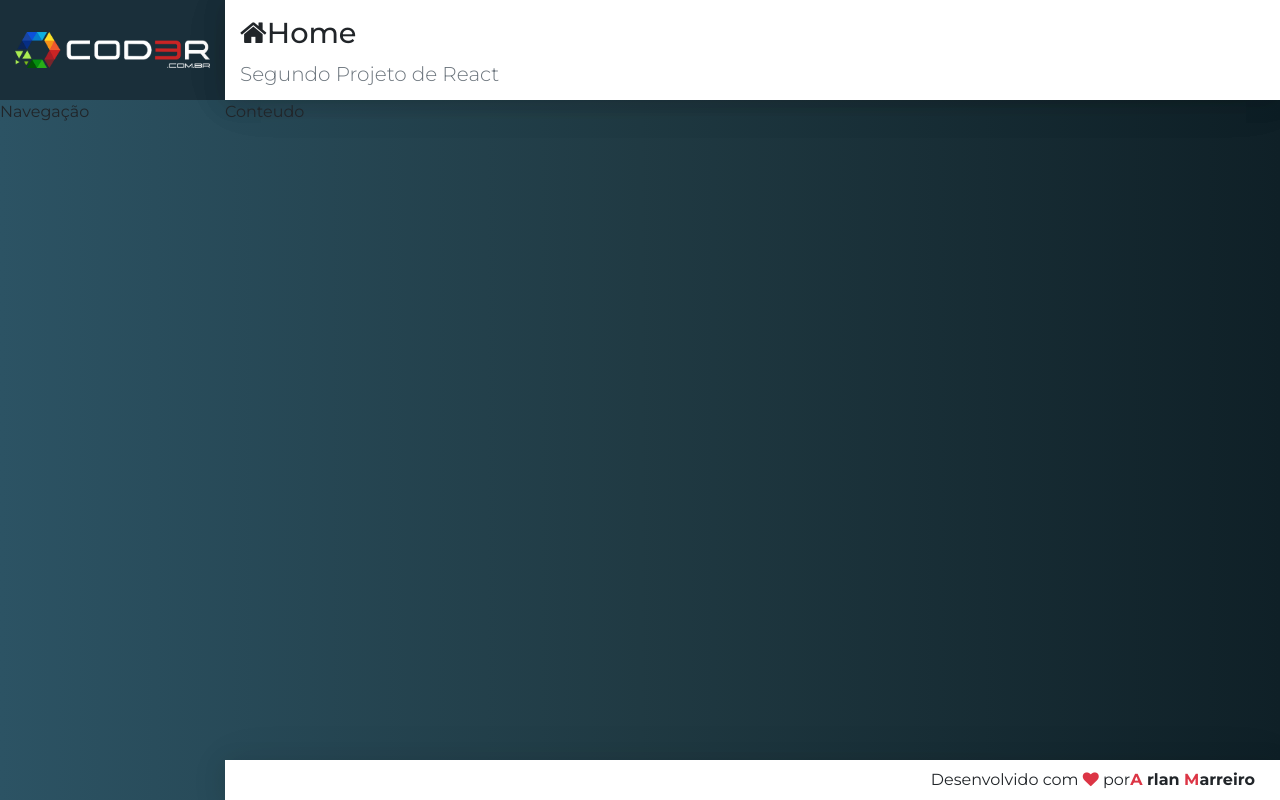
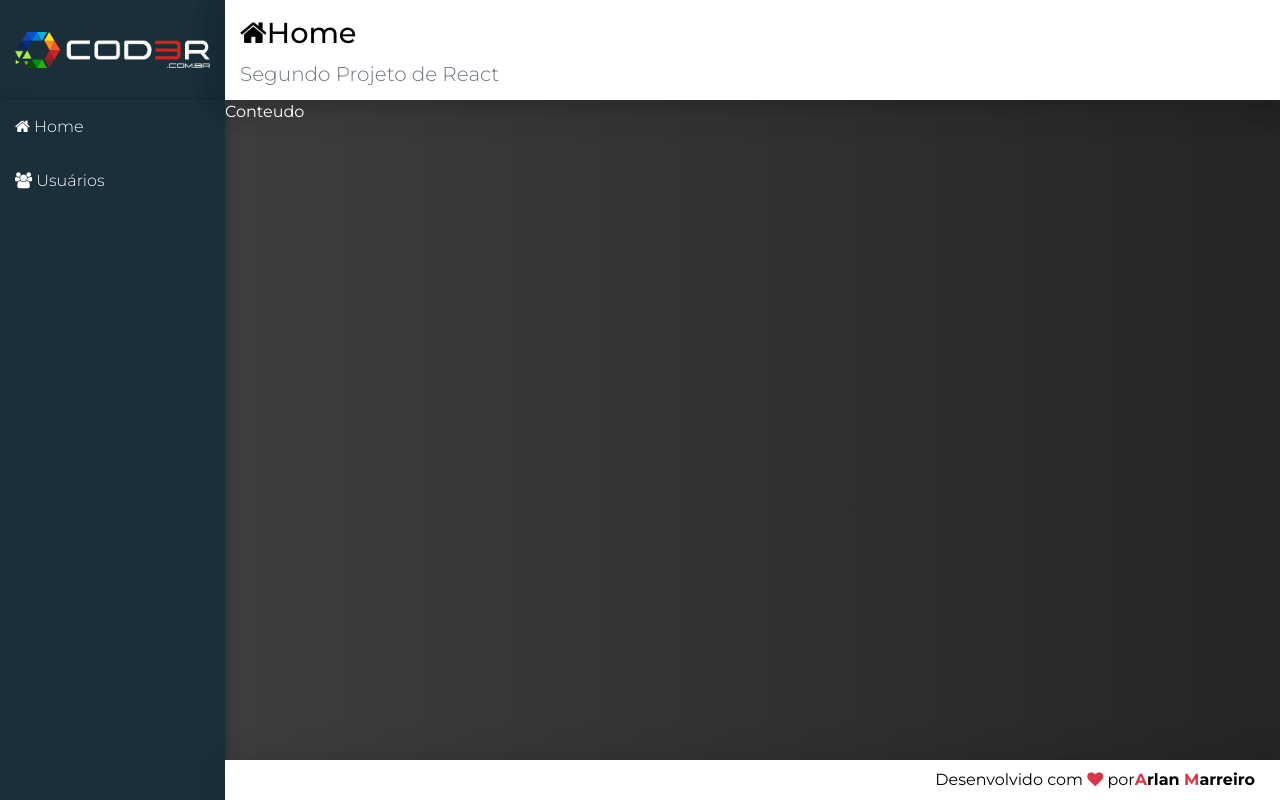
Before and after one commit to arlansonic/CodeBr, a React (Create React App) app in the folder React/crud/frontend/: page / in a window 1280 px wide. Built offline with nearby package versions, Linux system fonts and the light colour scheme.

Commit message:
Component Nav

```diff
--- a/React/crud/frontend/src/components/template/Footer.css
+++ b/React/crud/frontend/src/components/template/Footer.css
@@ -5,4 +5,5 @@
     padding: 0 25px;
     background-color: #fff;
     box-shadow: var(--shadow);
+    color: black;
 }
--- a/React/crud/frontend/src/components/template/Footer.jsx
+++ b/React/crud/frontend/src/components/template/Footer.jsx
@@ -6,6 +6,6 @@
     <footer className="footer">
         <span>
             Desenvolvido com  <i class="fa fa-heart text-danger"></i> por
-            <strong><span className="text-danger">A</span> rlan <span className="text-danger">M</span>arreiro</strong>
+            <strong><span className="text-danger">A</span>rlan <span className="text-danger">M</span>arreiro</strong>
         </span>
     </footer>
--- a/React/crud/frontend/src/components/template/Header.css
+++ b/React/crud/frontend/src/components/template/Header.css
@@ -1,5 +1,6 @@
 header.header{
     background-color: #fff;
+    color: black;
     padding: 0px 15px;
     overflow: hidden;
     white-space: nowrap;
--- a/React/crud/frontend/src/components/template/Nav.css
+++ b/React/crud/frontend/src/components/template/Nav.css
@@ -0,0 +1,18 @@
+aside.menu-area{
+    background-color: var(--bg-dark);
+    box-shadow:
+    2px 0 10px rgba(0, 0, 0, 0.12),
+    2px 0 15px rgba(0, 0, 0, 0.09);
+}
+
+.menu a {
+    display: block;
+    text-decoration: none;
+    color: #fff;
+    font-weight: 300;
+    padding: 15px;
+}
+
+.menu a:hover{
+    background: linear-gradient(135deg, #07a7e3 0%, #32dac3 100%);
+}
--- a/React/crud/frontend/src/components/template/Nav.jsx
+++ b/React/crud/frontend/src/components/template/Nav.jsx
@@ -3,5 +3,12 @@
 
 export default props =>
     <aside className="menu-area">
-        Navegação
-</aside>
+        <nav className="menu">
+        <a href="#">
+            <i className="fa fa-home"></i> Home
+        </a>
+        <a href="#/users">
+            <i className="fa fa-users"></i> Usuários
+        </a>
+        </nav>
+    </aside>
--- a/React/crud/frontend/src/main/App.css
+++ b/React/crud/frontend/src/main/App.css
@@ -12,11 +12,10 @@
 }
 
 body{
-    background: #0F2027;  /* fallback for old browsers */
-    background: -webkit-linear-gradient(to right, #2C5364, #203A43, #0F2027);  /* Chrome 10-25, Safari 5.1-6 */
-    background: linear-gradient(to right, #2C5364, #203A43, #0F2027); /* W3C, IE 10+/ Edge, Firefox 16+, Chrome 26+, Opera 12+, Safari 7+ */
-    /* color: white; */
-
+    background: #232526;  /* fallback for old browsers */
+    background: -webkit-linear-gradient(to right, #414345, #232526);  /* Chrome 10-25, Safari 5.1-6 */
+    background: linear-gradient(to right, #414345, #232526); /* W3C, IE 10+/ Edge, Firefox 16+, Chrome 26+, Opera 12+, Safari 7+ */
+    color: white;
 }
 
 *{
```
